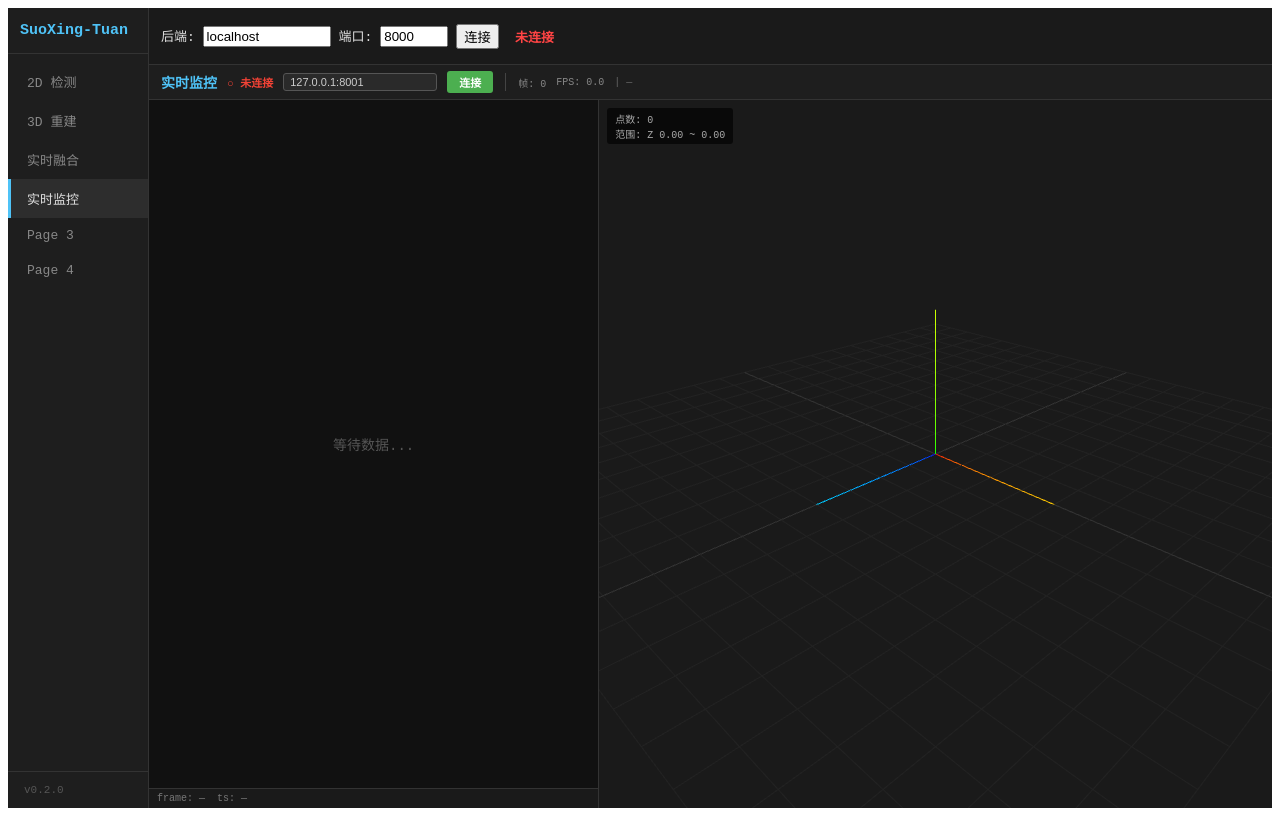
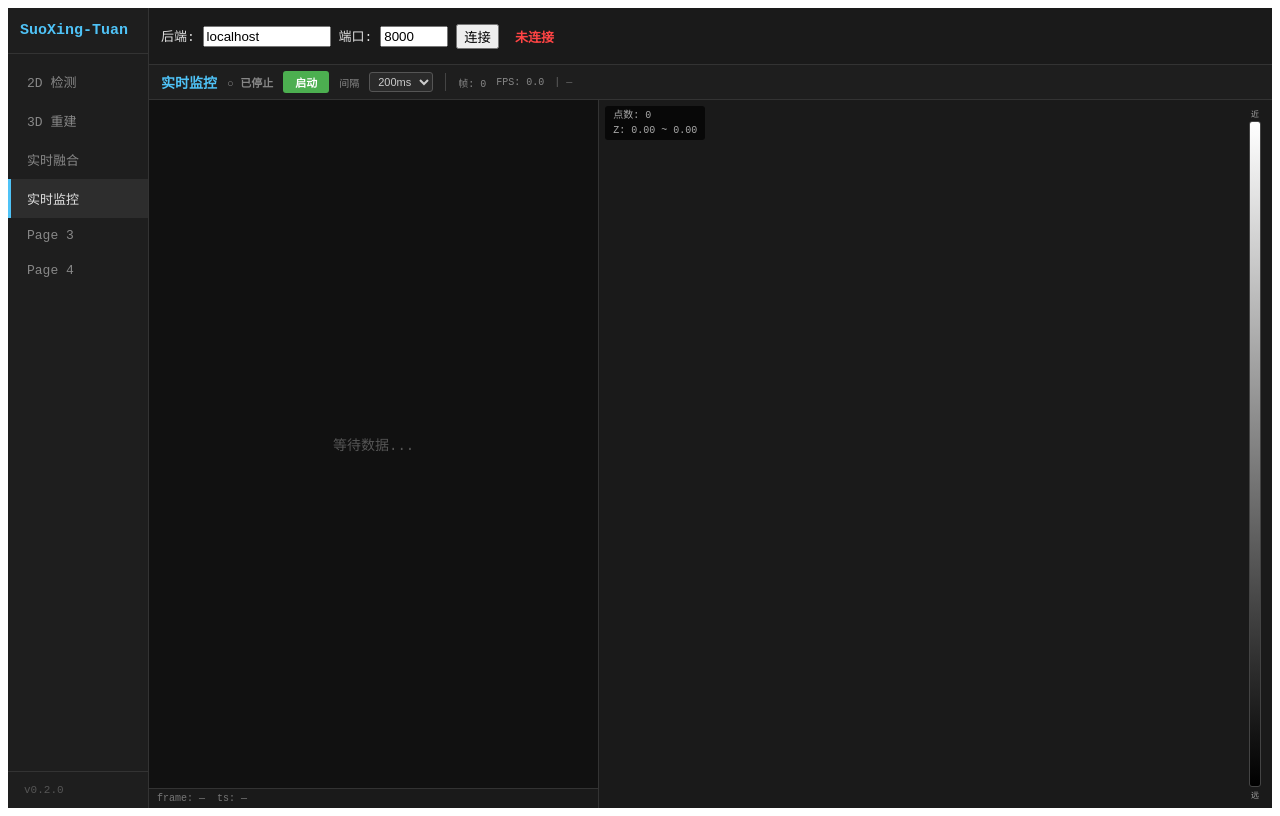
Before and after one commit to LittlePotatoW/SuoXing-Tuan, a Vue app in the folder frontend/: page /page2 in a window 1280 px wide. Built offline with nearby package versions, Linux system fonts and the light colour scheme.

Commit message:
fix(frontend): 实时监控页改用HTTP轮询，点云改为百分位灰度图
- Page2: WebSocket → setInterval 轮询 GET /relay/sensor?limit=1
- PointCloudViewer: Three.js 3D点云 → Canvas 2D 百分位灰度深度图
- vite.config: 添加 /relay proxy 代理到 relay 服务器

```diff
--- a/frontend/src/components/PointCloudViewer.vue
+++ b/frontend/src/components/PointCloudViewer.vue
@@ -1,161 +1,152 @@
 <!-- ============================================================ -->
 <!-- frontend/src/components/PointCloudViewer.vue                    -->
-<!-- Three.js 点云实时渲染 — 按高度着色，OrbitControls 交互            -->
+<!-- 点云灰度深度图 — Canvas 2D 渲染，百分位灰度映射                    -->
 <!-- ============================================================ -->
 
 <template>
-  <div ref="containerRef" style="width: 100%; height: 100%; position: relative">
-    <div style="position:absolute;top:8px;left:8px;background:rgba(0,0,0,0.65);padding:3px 8px;font-size:10px;color:#aaa;border-radius:3px;pointer-events:none">
+  <div ref="containerRef" style="width: 100%; height: 100%; position: relative; background: #1a1a1a">
+    <canvas ref="canvasRef" style="width: 100%; height: 100%" />
+    <!-- 叠加信息 -->
+    <div style="position:absolute;top:6px;left:6px;background:rgba(0,0,0,0.7);padding:2px 8px;font-size:10px;color:#aaa;border-radius:3px;pointer-events:none;line-height:1.5">
       <div>点数: {{ pointCount.toLocaleString() }}</div>
-      <div>范围: Z {{ zRange[0].toFixed(2) }} ~ {{ zRange[1].toFixed(2) }}</div>
+      <div>Z: {{ zP2.toFixed(2) }} ~ {{ zP98.toFixed(2) }}</div>
+    </div>
+    <!-- 色阶条 -->
+    <div style="position:absolute;right:8px;top:8px;bottom:8px;width:18px;display:flex;flex-direction:column;align-items:center">
+      <span style="font-size:8px;color:#aaa;margin-bottom:2px">近</span>
+      <div style="flex:1;width:10px;background:linear-gradient(to bottom, #fff, #000);border:1px solid #444;border-radius:3px" />
+      <span style="font-size:8px;color:#aaa;margin-top:2px">远</span>
     </div>
   </div>
 </template>
 
 <script setup lang="ts">
 import { ref, onMounted, onUnmounted } from 'vue'
-import * as THREE from 'three'
-import { OrbitControls } from 'three/addons/controls/OrbitControls.js'
 
 const containerRef = ref<HTMLElement | null>(null)
+const canvasRef = ref<HTMLCanvasElement | null>(null)
 const pointCount = ref(0)
-const zRange = ref<[number, number]>([0, 0])
+const zP2 = ref(0)
+const zP98 = ref(0)
 
-let scene: THREE.Scene
-let camera: THREE.PerspectiveCamera
-let renderer: THREE.WebGLRenderer
-let controls: OrbitControls
-let pointsObj: THREE.Points | null = null
-let animId = 0
 let disposed = false
-
-// ── 颜色映射: Z → RGB (蓝绿黄红渐变) ──
-function zToColor(z: number, zMin: number, zMax: number): [number, number, number] {
-  if (zMax - zMin < 0.001) return [0.5, 0.5, 0.5] // 无高差 → 灰色
-  const t = Math.max(0, Math.min(1, (z - zMin) / (zMax - zMin)))
-  // HSL 渐变: 240°(蓝) → 180°(青) → 120°(绿) → 60°(黄) → 0°(红)
-  const hue = (1 - t) * 0.667 // hue: 0.667→0 (蓝到红)
-  const color = new THREE.Color()
-  color.setHSL(hue, 0.9, 0.55)
-  return [color.r, color.g, color.b]
-}
+let resizeObs: ResizeObserver | null = null
 
 onMounted(() => {
-  const el = containerRef.value!
-  const w = el.clientWidth
-  const h = el.clientHeight
+  if (!containerRef.value || !canvasRef.value) return
+  syncCanvasSize()
 
-  scene = new THREE.Scene()
-  scene.background = new THREE.Color(0x1a1a1a)
-
-  camera = new THREE.PerspectiveCamera(55, w / h, 0.01, 100)
-  camera.position.set(3, 2, 3)
-  camera.lookAt(0, 0, 0)
-
-  renderer = new THREE.WebGLRenderer({ antialias: true })
-  renderer.setSize(w, h)
-  renderer.setPixelRatio(Math.min(window.devicePixelRatio, 2))
-  el.appendChild(renderer.domElement)
-
-  controls = new OrbitControls(camera, renderer.domElement)
-  controls.enableDamping = true
-  controls.dampingFactor = 0.15
-  controls.target.set(0, 0, 0)
-
-  // 参考网格 + 坐标轴
-  scene.add(new THREE.GridHelper(5, 20, 0x333333, 0x222222))
-  scene.add(new THREE.AxesHelper(1))
-
-  window.addEventListener('resize', onResize)
-  animId = requestAnimationFrame(loop)
+  resizeObs = new ResizeObserver(() => {
+    syncCanvasSize()
+    if (lastPoints.length > 0) drawGrayscale(lastPoints)
+  })
+  resizeObs.observe(containerRef.value)
 })
 
 onUnmounted(() => {
   disposed = true
-  cancelAnimationFrame(animId)
-  window.removeEventListener('resize', onResize)
-  if (pointsObj) {
-    pointsObj.geometry.dispose()
-    ;(pointsObj.material as THREE.Material).dispose()
-  }
-  renderer?.dispose()
-  controls?.dispose()
+  resizeObs?.disconnect()
 })
 
-function onResize() {
-  if (!containerRef.value) return
-  const w = containerRef.value.clientWidth
-  const h = containerRef.value.clientHeight
-  camera.aspect = w / h
-  camera.updateProjectionMatrix()
-  renderer.setSize(w, h)
+function syncCanvasSize() {
+  const canvas = canvasRef.value
+  const container = containerRef.value
+  if (!canvas || !container) return
+  const w = container.clientWidth
+  const h = container.clientHeight
+  if (canvas.width !== w || canvas.height !== h) {
+    canvas.width = w
+    canvas.height = h
+  }
 }
 
-function loop() {
-  if (disposed) return
-  controls.update()
-  renderer.render(scene, camera)
-  animId = requestAnimationFrame(loop)
+// ── 缓存最近一次点云 ──
+let lastPoints: number[] = []
+
+function drawGrayscale(points: number[]) {
+  const canvas = canvasRef.value
+  if (!canvas || points.length < 3) return
+
+  const ctx = canvas.getContext('2d')
+  if (!ctx) return
+
+  const W = canvas.width
+  const H = canvas.height
+  const N = points.length / 3
+  const pad = 4
+
+  // 1. 收集 Z 值 → 计算百分位
+  const zArr = new Float64Array(N)
+  let xMin = Infinity, xMax = -Infinity
+  let yMin = Infinity, yMax = -Infinity
+  for (let i = 0, j = 0; i < points.length; i += 3, j++) {
+    const x = points[i]
+    const y = points[i + 1]
+    if (x < xMin) xMin = x
+    if (x > xMax) xMax = x
+    if (y < yMin) yMin = y
+    if (y > yMax) yMax = y
+    zArr[j] = points[i + 2]
+  }
+  const sorted = zArr.slice().sort((a, b) => a - b)
+  const p2 = sorted[Math.floor(N * 0.02)]   // 2% 百分位 → 白（近）
+  const p98 = sorted[Math.floor(N * 0.98)]  // 98% 百分位 → 黑（远）
+
+  zP2.value = p2
+  zP98.value = p98
+  pointCount.value = N
+
+  // 2. 缩放（XY 等比）
+  const xSpan = xMax - xMin || 1
+  const ySpan = yMax - yMin || 1
+  const zSpan = p98 - p2 || 1
+  const scale = Math.min((W - pad * 2) / xSpan, (H - pad * 2) / ySpan)
+  const ox = (W - xSpan * scale) / 2
+  const oy = (H - ySpan * scale) / 2
+
+  // 3. 渲染
+  ctx.fillStyle = '#000'
+  ctx.fillRect(0, 0, W, H)
+
+  const imageData = ctx.createImageData(W, H)
+  const buf = imageData.data
+
+  for (let i = 0; i < points.length; i += 3) {
+    const px = Math.round((points[i] - xMin) * scale + ox)
+    const py = Math.round((points[i + 1] - yMin) * scale + oy)
+    // 百分位灰度: p2→白(255), p98→黑(0), 超出范围截断
+    const z = points[i + 2]
+    const t = (z - p2) / zSpan
+    const g = 255 - Math.round(Math.max(0, Math.min(1, t)) * 255)
+
+    if (px >= 0 && px < W && py >= 0 && py < H) {
+      const idx = (py * W + px) * 4
+      buf[idx] = buf[idx + 1] = buf[idx + 2] = g
+      buf[idx + 3] = 255
+    }
+  }
+
+  ctx.putImageData(imageData, 0, 0)
 }
 
 // ── 外部方法 ──
 
 function updatePointCloud(points: number[]) {
-  if (!points || points.length < 3) return
-
-  const N = points.length / 3
-
-  // 计算 Z 范围
-  let zMin = Infinity, zMax = -Infinity
-  for (let i = 0; i < points.length; i += 3) {
-    const z = points[i + 2]
-    if (z < zMin) zMin = z
-    if (z > zMax) zMax = z
-  }
-  zRange.value = [zMin, zMax]
-
-  // 生成颜色
-  const colors = new Float32Array(points.length)
-  for (let i = 0; i < points.length; i += 3) {
-    const [r, g, b] = zToColor(points[i + 2], zMin, zMax)
-    colors[i] = r
-    colors[i + 1] = g
-    colors[i + 2] = b
-  }
-
-  const geo = new THREE.BufferGeometry()
-  geo.setAttribute('position', new THREE.BufferAttribute(new Float32Array(points), 3))
-  geo.setAttribute('color', new THREE.BufferAttribute(colors, 3))
-
-  const mat = new THREE.PointsMaterial({
-    size: 0.015,
-    vertexColors: true,
-    sizeAttenuation: true,
-    blending: THREE.NormalBlending,
-    depthWrite: true,
-  })
-
-  // 替换旧点云
-  if (pointsObj) {
-    pointsObj.geometry.dispose()
-    ;(pointsObj.material as THREE.Material).dispose()
-    scene.remove(pointsObj)
-  }
-  pointsObj = new THREE.Points(geo, mat)
-  scene.add(pointsObj)
-
-  pointCount.value = N
+  if (disposed || !points || points.length < 3) return
+  lastPoints = points
+  drawGrayscale(points)
 }
 
 function resetView() {
-  if (pointsObj) {
-    pointsObj.geometry.dispose()
-    ;(pointsObj.material as THREE.Material).dispose()
-    scene.remove(pointsObj)
-    pointsObj = null
+  lastPoints = []
+  pointCount.value = 0
+  zP2.value = 0
+  zP98.value = 0
+  const canvas = canvasRef.value
+  if (canvas) {
+    const ctx = canvas.getContext('2d')
+    if (ctx) ctx.clearRect(0, 0, canvas.width, canvas.height)
   }
-  pointCount.value = 0
-  zRange.value = [0, 0]
 }
 
 defineExpose({ updatePointCloud, resetView })
--- a/frontend/src/views/Page2.vue
+++ b/frontend/src/views/Page2.vue
@@ -1,6 +1,6 @@
 <!-- ============================================================ -->
 <!-- frontend/src/views/Page2.vue                                     -->
-<!-- 实时监控 — WebSocket 接收 relay 数据，渲染照片 + 点云             -->
+<!-- 实时监控 — HTTP 轮询 relay 数据，渲染照片 + 点云                  -->
 <!-- ============================================================ -->
 
 <template>
@@ -9,27 +9,31 @@
     <div style="display: flex; align-items: center; gap: 10px; padding: 6px 12px; background: #1e1e1e; border-bottom: 1px solid #333; flex-wrap: wrap">
       <span style="font-size: 14px; font-weight: bold; color: #4FC3F7">实时监控</span>
 
-      <!-- 连接状态 -->
-      <span :style="{ color: statusColor, fontSize: '11px', fontWeight: 'bold' }">
-        {{ statusText }}
+      <!-- 状态 -->
+      <span :style="{ color: running ? '#4CAF50' : '#888', fontSize: '11px', fontWeight: 'bold' }">
+        {{ running ? '● 运行中' : '○ 已停止' }}
       </span>
 
-      <!-- relay 地址 -->
-      <input v-model="relayHost" placeholder="127.0.0.1:8001" :disabled="connecting"
-        style="width:140px;background:#2a2a2a;color:#ccc;border:1px solid #555;padding:2px 6px;font-size:11px;border-radius:3px" />
-
-      <!-- 连接/断开 -->
-      <button v-if="!connected" @click="connect" :disabled="connecting"
+      <!-- 启动/停止 -->
+      <button @click="toggleRunning"
         :style="{
-          background: connecting ? '#666' : '#4CAF50',
+          background: running ? '#f44336' : '#4CAF50',
           color: '#fff', border: 'none', padding: '3px 12px',
           fontSize: '11px', borderRadius: '3px',
-          cursor: connecting ? 'default' : 'pointer', fontWeight: 'bold'
+          cursor: 'pointer', fontWeight: 'bold'
         }">
-        {{ connecting ? '连接中...' : '连接' }}
+        {{ running ? '停止' : '启动' }}
       </button>
-      <button v-else @click="disconnect"
-        style="background:#f44336;color:#fff;border:none;padding:3px 12px;font-size:11px;border-radius:3px;cursor:pointer;font-weight:bold">断开</button>
+
+      <!-- 轮询间隔 -->
+      <span style="font-size:10px;color:#888">间隔</span>
+      <select v-model.number="pollInterval" :disabled="running"
+        style="background:#2a2a2a;color:#ccc;border:1px solid #555;font-size:11px;padding:2px 4px;border-radius:3px">
+        <option :value="200">200ms</option>
+        <option :value="500">500ms</option>
+        <option :value="1000">1s</option>
+        <option :value="2000">2s</option>
+      </select>
 
       <div style="width:1px;height:18px;background:#444;margin:0 2px" />
 
@@ -40,8 +44,8 @@
 
       <div style="flex:1" />
 
-      <!-- 重连计数 -->
-      <span v-if="reconnectCount > 0" style="font-size:9px;color:#ff9800">重连 {{ reconnectCount }}</span>
+      <!-- 错误计数 -->
+      <span v-if="failCount > 0" style="font-size:9px;color:#ff9800">错误 {{ failCount }}</span>
 
       <!-- 相机切换（多相机时显示） -->
       <template v-if="cameraCount > 1">
@@ -73,7 +77,6 @@
             style="max-width:100%;max-height:100%;object-fit:contain" />
           <span v-else style="color:#555;font-size:14px">等待数据...</span>
 
-          <!-- 照片叠加信息 -->
           <div v-if="currentImage" style="position:absolute;bottom:6px;left:6px;background:rgba(0,0,0,0.65);padding:2px 6px;font-size:9px;color:#aaa;border-radius:2px">
             {{ imageSize }}
           </div>
@@ -99,11 +102,10 @@ import { ref, computed, onUnmounted } from 'vue'
 import PointCloudViewer from '../components/PointCloudViewer.vue'
 
 // ── 状态 ──
-const connected = ref(false)
-const connecting = ref(false)
+const running = ref(false)
 const errorMsg = ref('')
-const reconnectCount = ref(0)
-const relayHost = ref('127.0.0.1:8001')
+const failCount = ref(0)
+const pollInterval = ref(200)
 const frameCount = ref(0)
 const currentFrameId = ref('')
 const currentTimestamp = ref(0)
@@ -111,8 +113,7 @@ const activeCamera = ref(0)
 const cameraCount = ref(0)
 const carPos = ref<{ x: number; y: number; z: number } | null>(null)
 
-let ws: WebSocket | null = null
-let reconnectTimer: ReturnType<typeof setTimeout> | null = null
+let pollTimer: ReturnType<typeof setInterval> | null = null
 let fpsTimer = 0
 let fpsFrames = 0
 const fps = ref(0)
@@ -122,102 +123,46 @@ const imageSize = ref('')
 const pcViewerRef = ref<InstanceType<typeof PointCloudViewer> | null>(null)
 const currentImage = computed(() => lastImage.value?.src || '')
 
-const statusColor = computed(() => {
-  if (connecting.value) return '#ff9800'
-  if (connected.value) return '#4CAF50'
-  return '#f44336'
-})
+// ── 轮询 ──
 
-const statusText = computed(() => {
-  if (connecting.value) return '◌ 连接中...'
-  if (connected.value) return '● 已连接'
-  return '○ 未连接'
-})
-
-// ── WebSocket 连接 ──
-
-function wsUrl(): string {
-  const host = relayHost.value.trim() || '127.0.0.1:8001'
-  const base = host.startsWith('http') ? host : 'http://' + host
-  return base.replace('http://', 'ws://').replace(/\/$/, '') + '/stream?mode=sensor'
-}
-
-function connect() {
-  errorMsg.value = ''
-  connecting.value = true
-  if (ws) { doDisconnect() }
-
-  const url = wsUrl()
-  console.log('[Monitor] 正在连接 %s ...', url)
-
-  try {
-    ws = new WebSocket(url)
-  } catch (e: any) {
-    console.error('[Monitor] WebSocket 创建失败:', e.message || e)
-    errorMsg.value = 'WebSocket 创建失败: ' + (e.message || String(e))
-    connecting.value = false
-    return
-  }
-
-  ws.onopen = () => {
-    console.log('[Monitor] 已连接到 relay')
-    connected.value = true
-    connecting.value = false
-    reconnectCount.value = 0
-    errorMsg.value = ''
-    fpsFrames = 0
-    fpsTimer = performance.now()
-  }
-
-  ws.onmessage = (e) => {
-    try {
-      const msg = JSON.parse(e.data)
-      if (msg.type === 'sensor' && msg.frames?.length) {
-        processFrames(msg.frames)
-      }
-    } catch { /* 忽略解析错误 */ }
-  }
-
-  ws.onerror = (ev) => {
-    console.error('[Monitor] WebSocket 错误:', ev)
-  }
-
-  ws.onclose = (ev) => {
-    console.log('[Monitor] 连接关闭 code=%s reason=%s', ev.code, ev.reason || '(无)')
-    connected.value = false
-    connecting.value = false
-
-    if (ev.code !== 1000) {
-      // 非正常关闭 → 自动重连
-      reconnectCount.value++
-      const delay = Math.min(3000 * reconnectCount.value, 15000)
-      console.log('[Monitor] %ds 后自动重连 (第 %d 次)', delay / 1000, reconnectCount.value)
-      reconnectTimer = setTimeout(() => {
-        if (!connected.value) connect()
-      }, delay)
-    }
+function toggleRunning() {
+  if (running.value) {
+    stopPolling()
+  } else {
+    startPolling()
   }
 }
 
-function doDisconnect() {
-  if (reconnectTimer) { clearTimeout(reconnectTimer); reconnectTimer = null }
-  if (ws) {
-    ws.onopen = null
-    ws.onmessage = null
-    ws.onerror = null
-    ws.onclose = null
-    ws.close(1000, 'user disconnect')
-    ws = null
-  }
+function startPolling() {
+  running.value = true
+  errorMsg.value = ''
+  failCount.value = 0
+  fpsFrames = 0
+  fpsTimer = performance.now()
+  pollOnce() // 立即发一次
+  pollTimer = setInterval(pollOnce, pollInterval.value)
 }
 
-function disconnect() {
-  reconnectCount.value = 0
-  doDisconnect()
-  connected.value = false
-  connecting.value = false
-  errorMsg.value = ''
-  console.log('[Monitor] 已断开')
+function stopPolling() {
+  running.value = false
+  if (pollTimer) { clearInterval(pollTimer); pollTimer = null }
+}
+
+async function pollOnce() {
+  try {
+    const resp = await fetch('/relay/sensor?limit=1')
+    if (!resp.ok) throw new Error(`HTTP ${resp.status}`)
+    const data = await resp.json()
+    if (data.frames?.length) {
+      processFrames(data.frames)
+      failCount.value = 0 // 成功后清零
+    }
+  } catch (e: any) {
+    failCount.value++
+    if (failCount.value >= 3) {
+      errorMsg.value = `请求失败 (${failCount.value}次): ${e.message || e}`
+    }
+  }
 }
 
 // ── 帧处理 ──
@@ -272,14 +217,13 @@ function processFrames(frames: any[]) {
 
 function formatNs(ns: number): string {
   if (!ns) return '—'
-  const ms = ns / 1e6
-  const d = new Date(ms)
+  const d = new Date(ns / 1e6)
   return d.toLocaleTimeString('zh-CN', { hour12: false }) + '.' + String(d.getMilliseconds()).padStart(3, '0')
 }
 
 // ── 生命周期 ──
 
 onUnmounted(() => {
-  disconnect()
+  stopPolling()
 })
 </script>
--- a/frontend/vite.config.ts
+++ b/frontend/vite.config.ts
@@ -11,5 +11,12 @@ export default defineConfig({
   },
   server: {
     port: 5173,
+    proxy: {
+      '/relay': {
+        target: 'http://39.105.129.111:8001',
+        changeOrigin: true,
+        rewrite: (path) => path.replace(/^\/relay/, ''),
+      },
+    },
   },
 })
```
